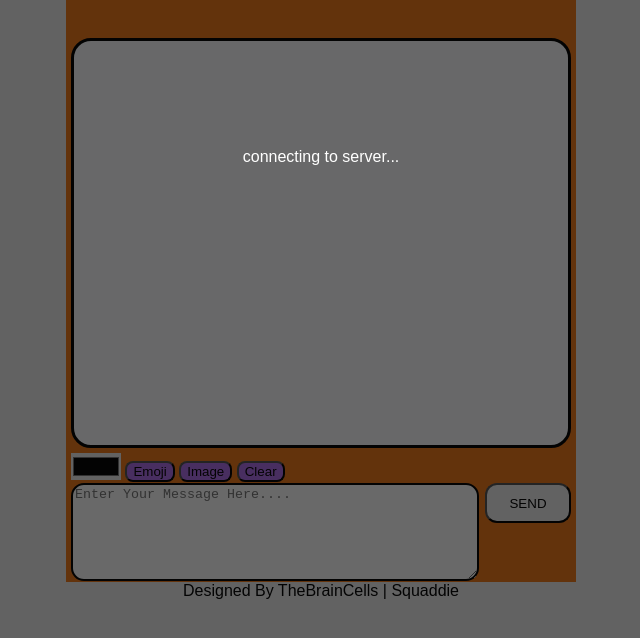
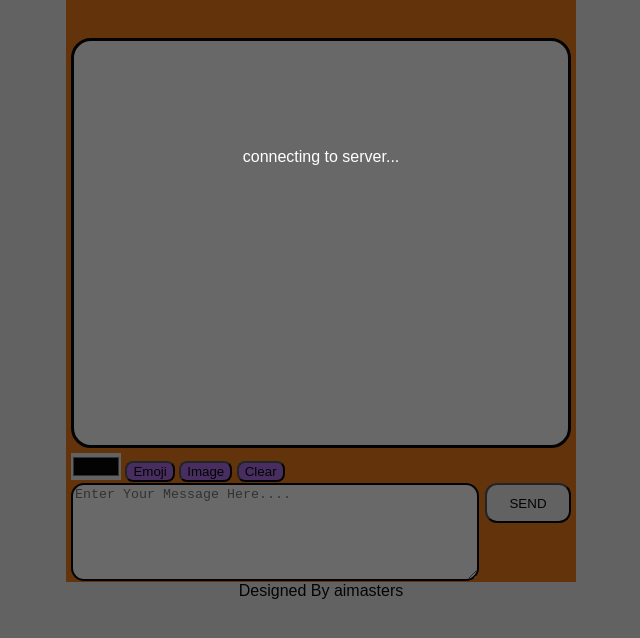
Before and after one commit to yuvi0701/thebraincells, a website: page www/index.html in a window 1280 px wide. Shown: the part 68-706 px from the top of the page, without its empty margins (319-959 px from the left). Drawn offline with nearby package versions, Linux system fonts and the light colour scheme; no server answers.

Commit message:
Update index.html

```diff
--- a/www/index.html
+++ b/www/index.html
@@ -44,7 +44,7 @@
             </div>
         </div>
         <footer>
-           Designed By TheBrainCells | Squaddie
+           Designed By aimasters
         </footer>
         <script src="/socket.io/socket.io.js"></script>
         <script src="scripts/thebraincells.js"></script>
```
